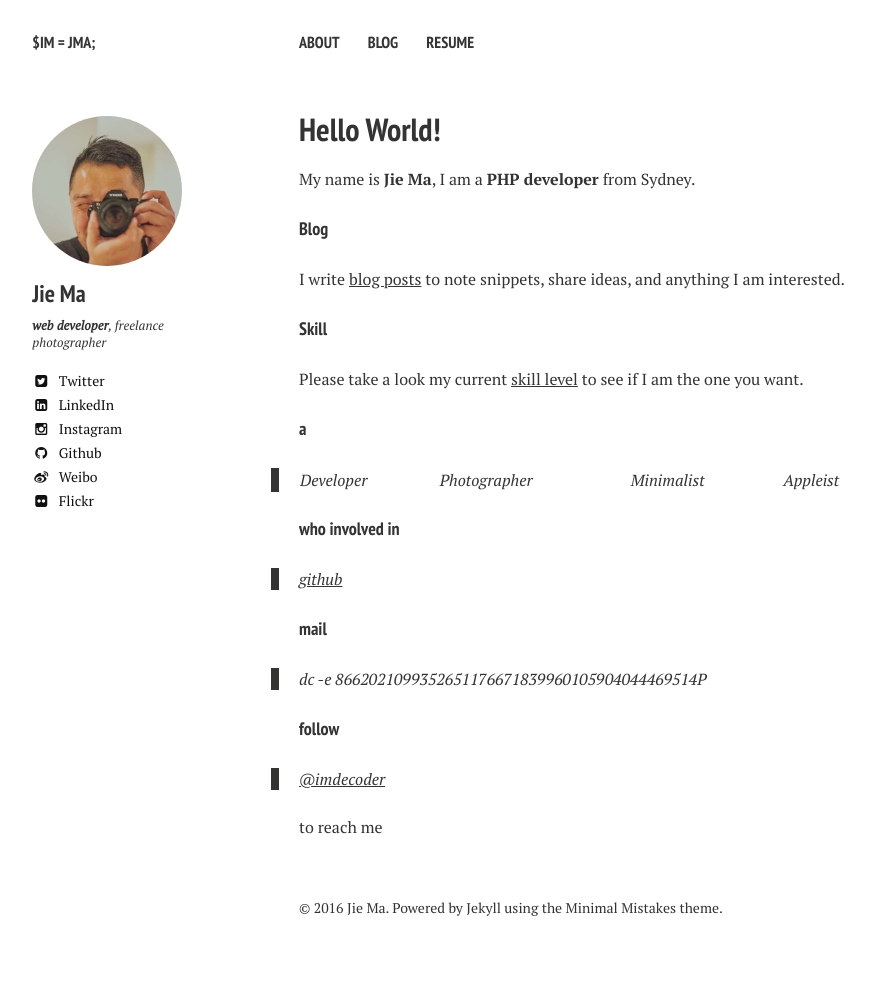
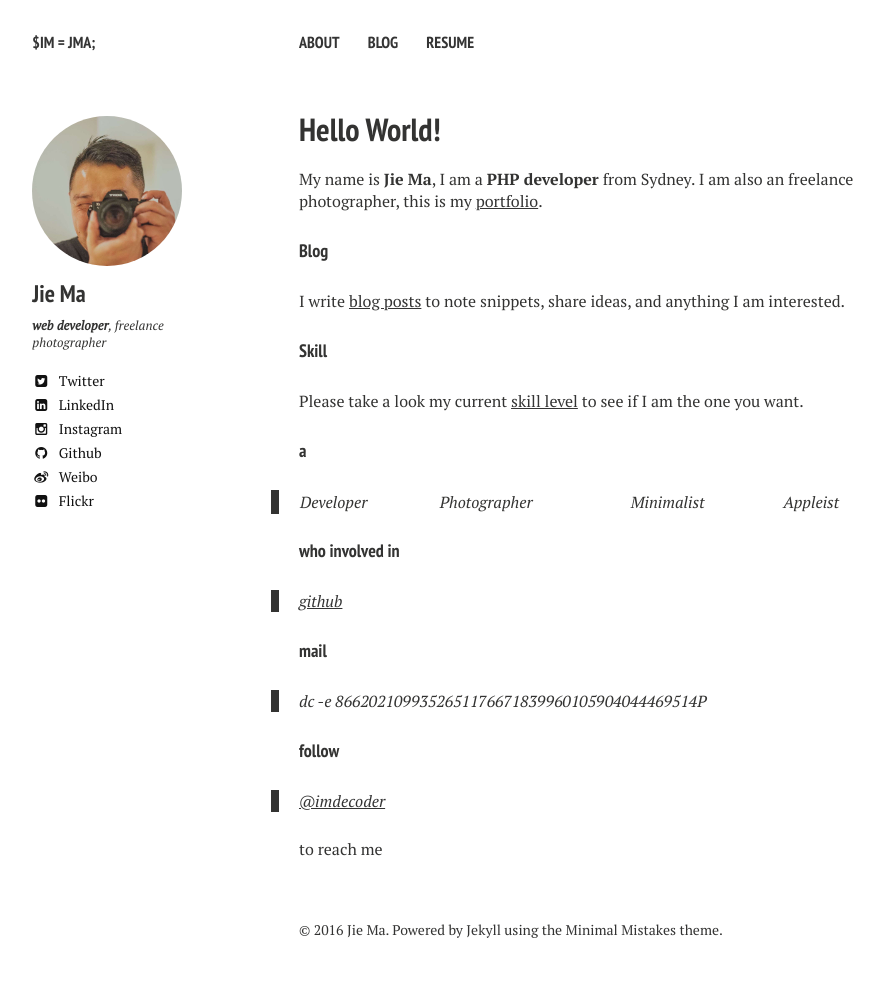
Before and after one commit to imdecoder/imdecoder.github.io, a Jekyll site: the page built from index.md, in a window 1280 px wide. Shown: the whole page, without its empty margins (21-905 px from the left). Built offline with Jekyll 4.4.1, drawn with Linux system fonts in a browser that asks for light colours; nearby versions of some CDN libraries; before the commit the page ends 966 px from its top, so only the background shows below that.

Commit message:
update portfolio address

```diff
--- a/_config.yml
+++ b/_config.yml
@@ -69,7 +69,7 @@ owner:
   youtube: #username
   soundcloud: #username
   weibo: kenziii
-  flickr: idakkon
+  flickr: dakkon
   codepen: #username
 
 include: [".htaccess"]
--- a/_includes/_about.html
+++ b/_includes/_about.html
@@ -1,6 +1,7 @@
 <h1>Hello World!</h1>
     <div class="article-wrap">
-      <p>My name is <strong>{{ site.owner.name }}</strong>, I am a <strong>PHP developer</strong> from Sydney.</p>
+      <p>My name is <strong>{{ site.owner.name }}</strong>, I am a <strong>PHP developer</strong> from Sydney.
+      I am also an freelance photographer, this is my <a href="http://www.flickr.com/{{ site.owner.flickr }}">portfolio</a>.</p>
 
       <h4>Blog</h4>
       <p>I write <a href="/posts/">blog posts</a> to note snippets, share ideas, and anything I am interested.</p>
```
